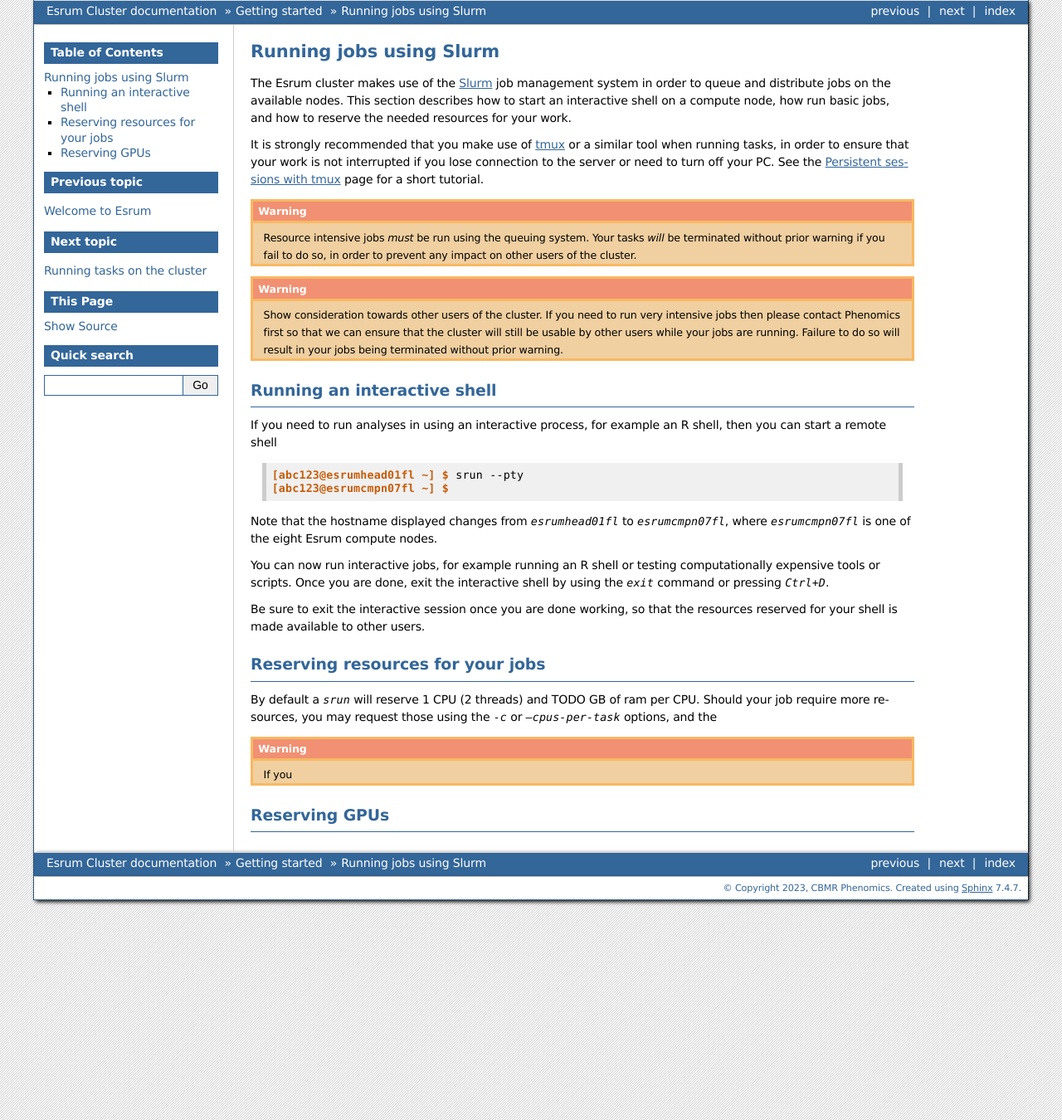
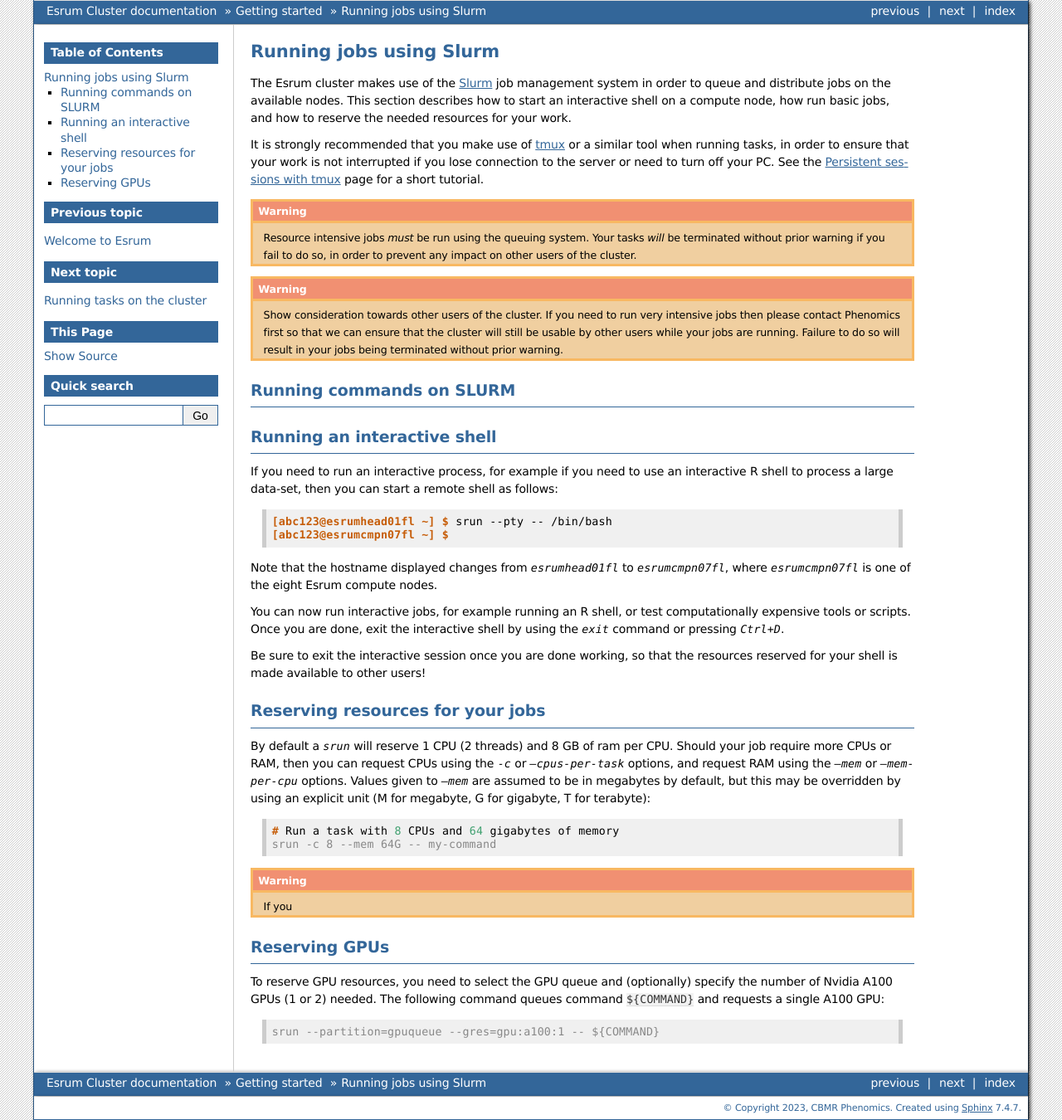
Before and after one commit to cbmrphenomics/cbmrphenomics.github.io, a Sphinx documentation site: the page built from esrum/source/getting_started/running_jobs.rst, in a window 1280 px wide. Shown: the whole page at 83% size. Built offline with Sphinx 7.4.7, drawn with Linux system fonts in a browser that asks for light colours; pages that are not in the unit, such as notebooks, are missing from menus.

```diff
--- a/esrum/source/getting_started/running_jobs.rst
+++ b/esrum/source/getting_started/running_jobs.rst
@@ -26,38 +26,50 @@ the :ref:`tmux_page` page for a short tutorial.
    while your jobs are running. Failure to do so will result in your
    jobs being terminated without prior warning.
 
+***************************
+ Running commands on SLURM
+***************************
+
 ******************************
  Running an interactive shell
 ******************************
 
-If you need to run analyses in using an interactive process, for example
-an R shell, then you can start a remote shell
+If you need to run an interactive process, for example if you need to
+use an interactive R shell to process a large data-set, then you can
+start a remote shell as follows:
 
 .. code::
 
-   [abc123@esrumhead01fl ~] $ srun --pty
+   [abc123@esrumhead01fl ~] $ srun --pty -- /bin/bash
    [abc123@esrumcmpn07fl ~] $
 
 Note that the hostname displayed changes from `esrumhead01fl` to
 `esrumcmpn07fl`, where `esrumcmpn07fl` is one of the eight Esrum compute
 nodes.
 
-You can now run interactive jobs, for example running an R shell or
-testing computationally expensive tools or scripts. Once you are done,
-exit the interactive shell by using the `exit` command or pressing
-`Ctrl+D`.
+You can now run interactive jobs, for example running an R shell, or
+test computationally expensive tools or scripts. Once you are done, exit
+the interactive shell by using the `exit` command or pressing `Ctrl+D`.
 
 Be sure to exit the interactive session once you are done working, so
 that the resources reserved for your shell is made available to other
-users.
+users!
 
 ***********************************
  Reserving resources for your jobs
 ***********************************
 
-By default a `srun` will reserve 1 CPU (2 threads) and TODO GB of ram
-per CPU. Should your job require more resources, you may request those
-using the `-c` or `--cpus-per-task` options, and the
+By default a `srun` will reserve 1 CPU (2 threads) and 8 GB of ram per
+CPU. Should your job require more CPUs or RAM, then you can request CPUs
+using the `-c` or `--cpus-per-task` options, and request RAM using the
+`--mem` or `--mem-per-cpu` options. Values given to `--mem` are assumed
+to be in megabytes by default, but this may be overridden by using an
+explicit unit (M for megabyte, G for gigabyte, T for terabyte):
+
+.. code::
+
+   # Run a task with 8 CPUs and 64 gigabytes of memory
+   srun -c 8 --mem 64G -- my-command
 
 .. warning::
 
@@ -67,6 +79,15 @@ using the `-c` or `--cpus-per-task` options, and the
  Reserving GPUs
 ****************
 
+To reserve GPU resources, you need to select the GPU queue and
+(optionally) specify the number of Nvidia A100 GPUs (1 or 2) needed. The
+following command queues command ``${COMMAND}`` and requests a single
+A100 GPU:
+
+.. code::
+
+   srun --partition=gpuqueue --gres=gpu:a100:1 -- ${COMMAND}
+
 .. _slurm: https://slurm.schedmd.com/overview.html
 
 .. _tmux: https://github.com/tmux/tmux/wiki
--- a/esrum/source/modules.rst
+++ b/esrum/source/modules.rst
@@ -1,3 +1,9 @@
+.. _modules_page:
+
 ###################
  The module system
 ###################
+
+***************************
+ Creating your own modules
+***************************
```
Also changed, not shown: README.md (+3 -1 lines), esrum/source/dos_and_donts.rst (added, +31 -0 lines), esrum/source/getting_started/welcome_to_esrum.rst (+36 -6 lines), esrum/source/index.rst (+7 -1 lines), esrum/source/overview.rst (+28 -0 lines).
